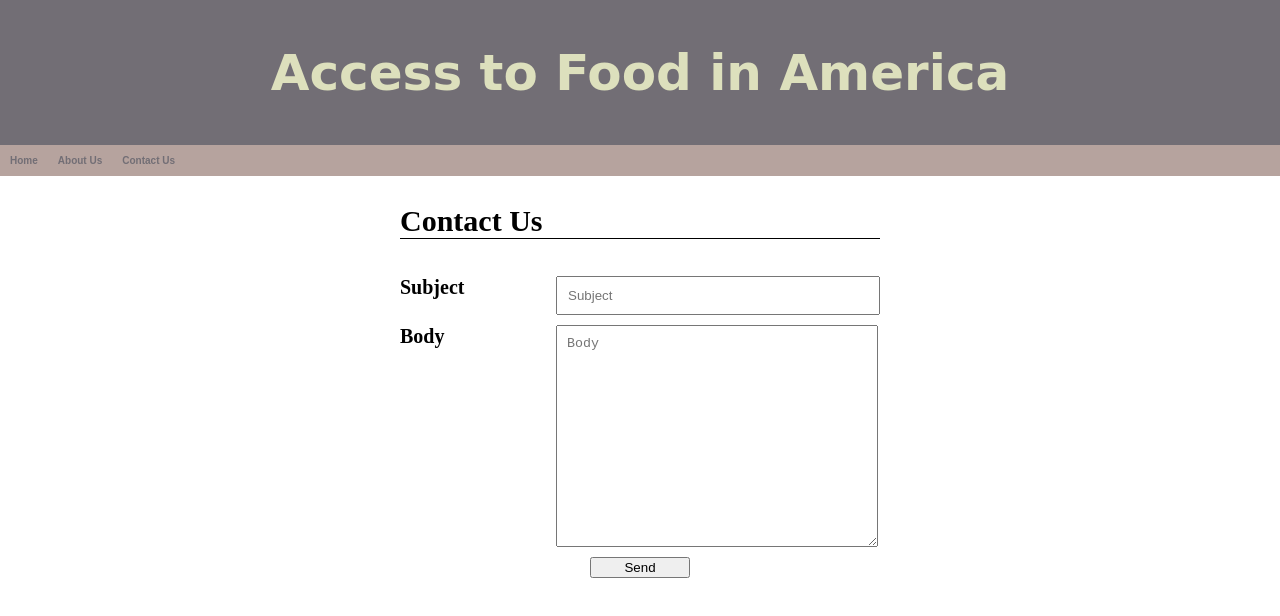
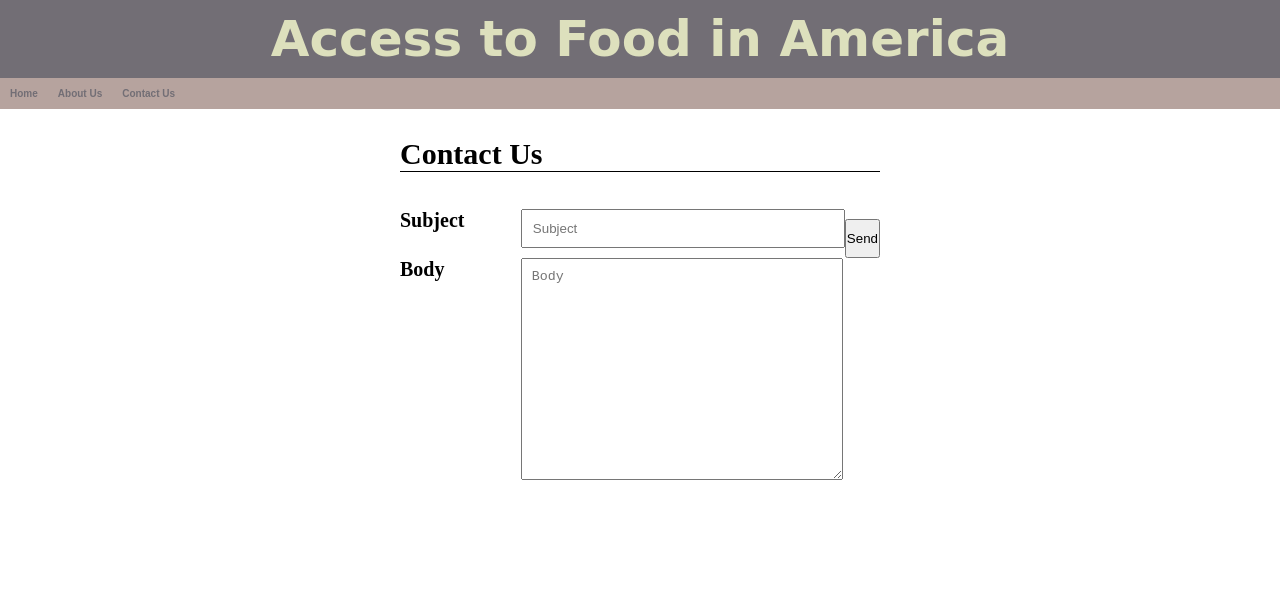
Before and after one commit to RachelleRene/Food-Access-in-America, a plain HTML site: page contact.html in a window 1280 px wide. Drawn offline with Linux system fonts and the light colour scheme.

Commit message:
Refactoring the contact styles, and edited spelling errors on styles.css

```diff
--- /dev/null
+++ b/about_us.css
@@ -0,0 +1,4 @@
+* {
+    margin: 0;
+    padding: 0;
+}
--- a/contact.css
+++ b/contact.css
@@ -1,7 +1,6 @@
-html {
+* {
     margin: 0;
     padding: 0;
-    font-size: 62.5%;
 }
 
 #contact {
@@ -32,7 +31,7 @@
 
     display: grid;
     grid-template-columns: [labels-s] 1fr [labels-e inputs-s] 1fr [inputs-e];
-
+    grid-template-rows: ;
 
     width: 50%;
 }
@@ -62,9 +61,8 @@
 }
 
 #submit {
-    grid-column: 1/-1;
-    justify-self: center;
+    grid-column: input-s/inputs-e;
+    grid-row: 2/-1;
 
-    width: 10rem;
     margin-top: 1rem;
 }
--- a/styles.css
+++ b/styles.css
@@ -91,7 +91,7 @@
 
 .body-content {
   padding: 1rem;
-  maring: 1rem;
+  margin: 1rem;
   background-color: white;
   color: #2A282B;
   min-height: 400px;
@@ -100,7 +100,7 @@
 
 .side-content {
   padding: 1rem;
-  maring: 1rem;
+  margin: 1rem;
   background-color: white;
   color: #2A282B;
   min-height: 400px;
```
Also changed, not shown: about_us.html (+1 -1 lines).
